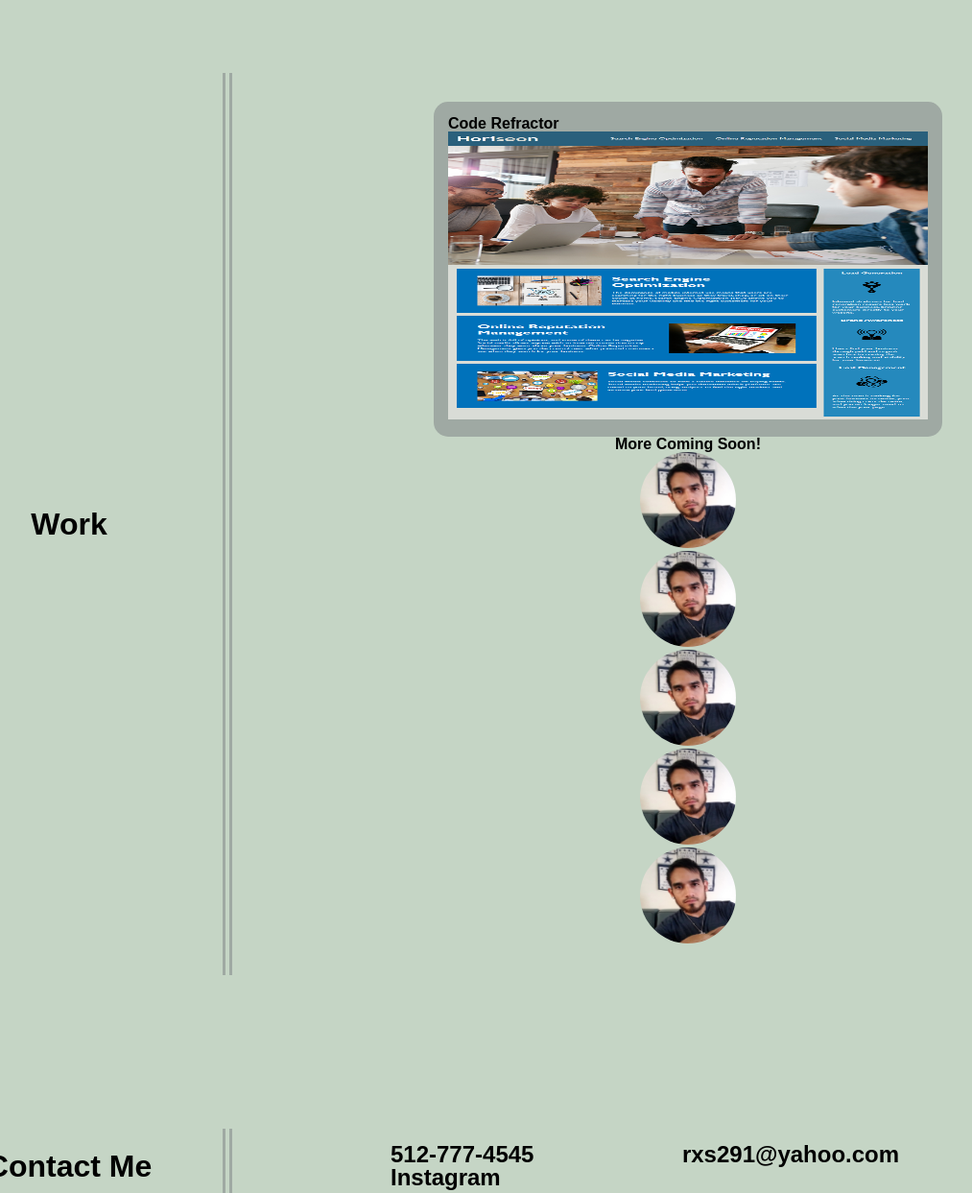
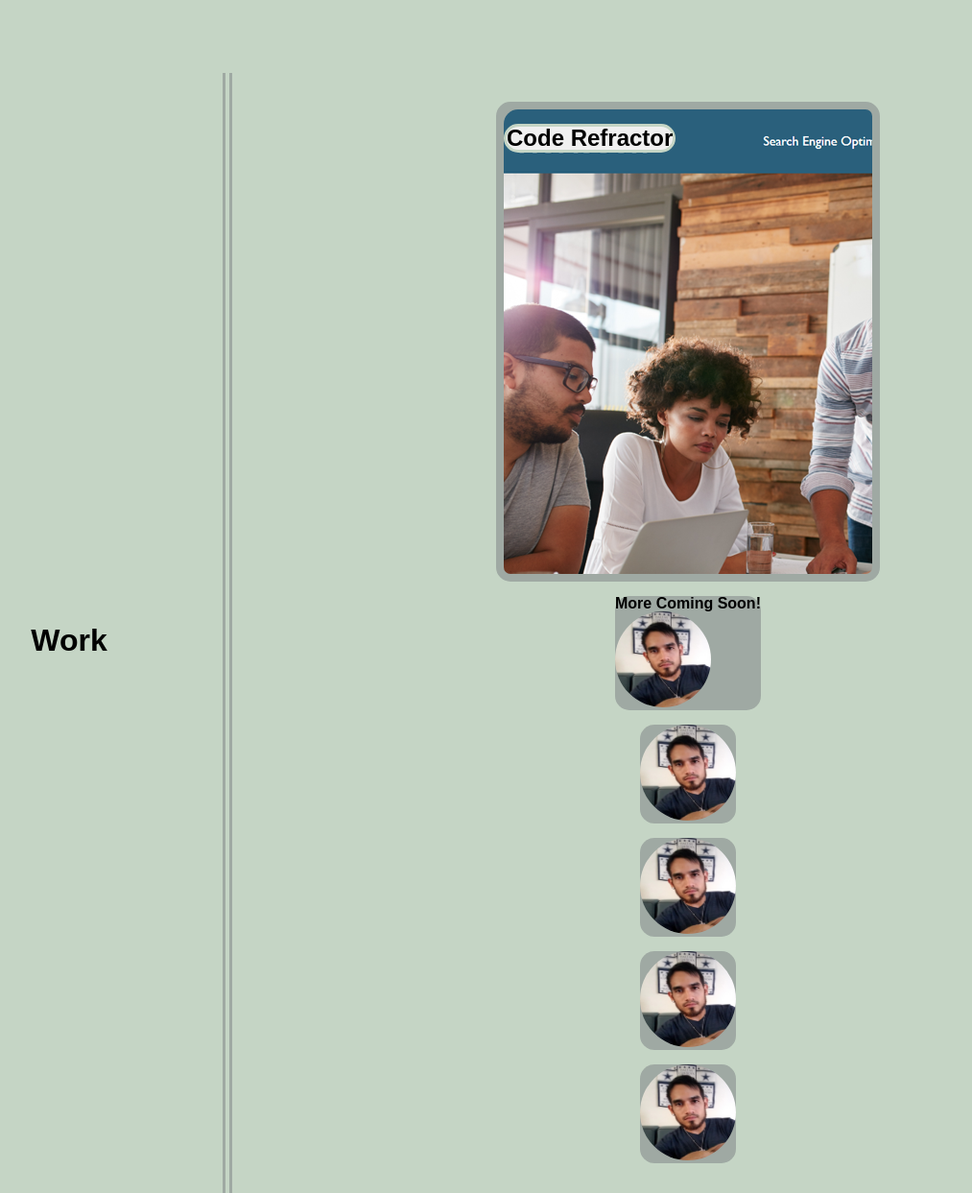
Before and after one commit to rxs291/Book2-Portfolio-Start-Up, a plain HTML site: page index.html in a window 1280 px wide. Shown: the part 760-2003 px from the top of the page at 96% size, without its empty margins (88-1101 px from the left). Drawn offline with Linux system fonts and the light colour scheme.

Commit message:
Fixed Main WORK Card

```diff
--- a/assets/styles.css
+++ b/assets/styles.css
@@ -88,23 +88,40 @@ h2{
 }
 #contactMe{
 }
+.card{
+    background-color: #9fa9a3;
+    border-radius: 15px;
+    position: relative;
+    margin-bottom: 15px;
+}
+
+#largeImage h4{
+    position: absolute;
+    background-color: var(--whiteish);
+    top: 15px;
+    font-size: x-large;
+    cursor: pointer;
+    border-radius: 15px;
+    border: solid var(--greenish);
+}
+
+#largeImage{
+    overflow: hidden;
+    width: 400px;
+    height: 500px;
+    border: solid #9fa9a3;
+    border-width: 8px;
+}
 
 #largeImage img{
-    width: 100%;
-    min-width: 500px;
-    height: 300px;
-    align-items: center;
+    border-radius: 15px;
 }
 
 .align-center {
     align-items: center;
   }
 
-.card{
-    background-color: #9fa9a3;
-    padding: 15px;
-    border-radius: 15px;
-}
+
 #contactMe ul li{
     list-style: none;
     display: inline;
--- a/index.html
+++ b/index.html
@@ -42,11 +42,21 @@
                 <a href="https://rxs291.github.io/BookOne-HTML-Sematics-Update-/"><img src="./assets/Images/01-html-css-git-homework-demo.png">
                 </a>
                 </div>
+                <div class="card">
                 <h4>More Coming Soon!</h4>
                 <a href="#"><img id="faceSize" src="./assets/Images/20170727_112320 (2).jpg"></a>
+                </div>
+                <div class="card">
                 <a href="#"><img id="faceSize" src="./assets/Images/20170727_112320 (2).jpg"></a>
+                </div>
+                <div class="card">
                 <a href="#"><img id="faceSize" src="./assets/Images/20170727_112320 (2).jpg"></a>
-                <a href="#"><img id="faceSize" src="./assets/Images/20170727_112320 (2).jpg"></a>                <a href="#"><img id="faceSize" src="./assets/Images/20170727_112320 (2).jpg"></a>
+                </div>
+                <div class="card">
+                <a href="#"><img id="faceSize" src="./assets/Images/20170727_112320 (2).jpg"></a>
+                </div>
+                <div class="card">
+                                <a href="#"><img id="faceSize" src="./assets/Images/20170727_112320 (2).jpg"></a>
                 </div>
             </div>
     </section>
```
